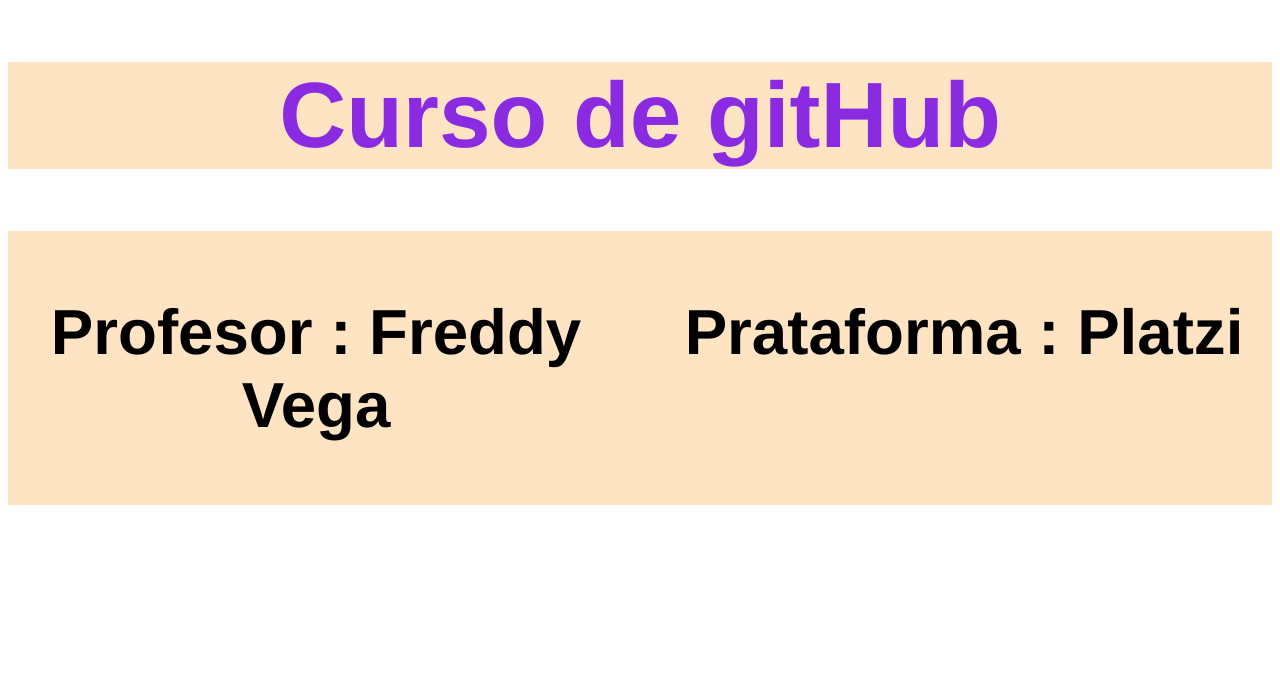
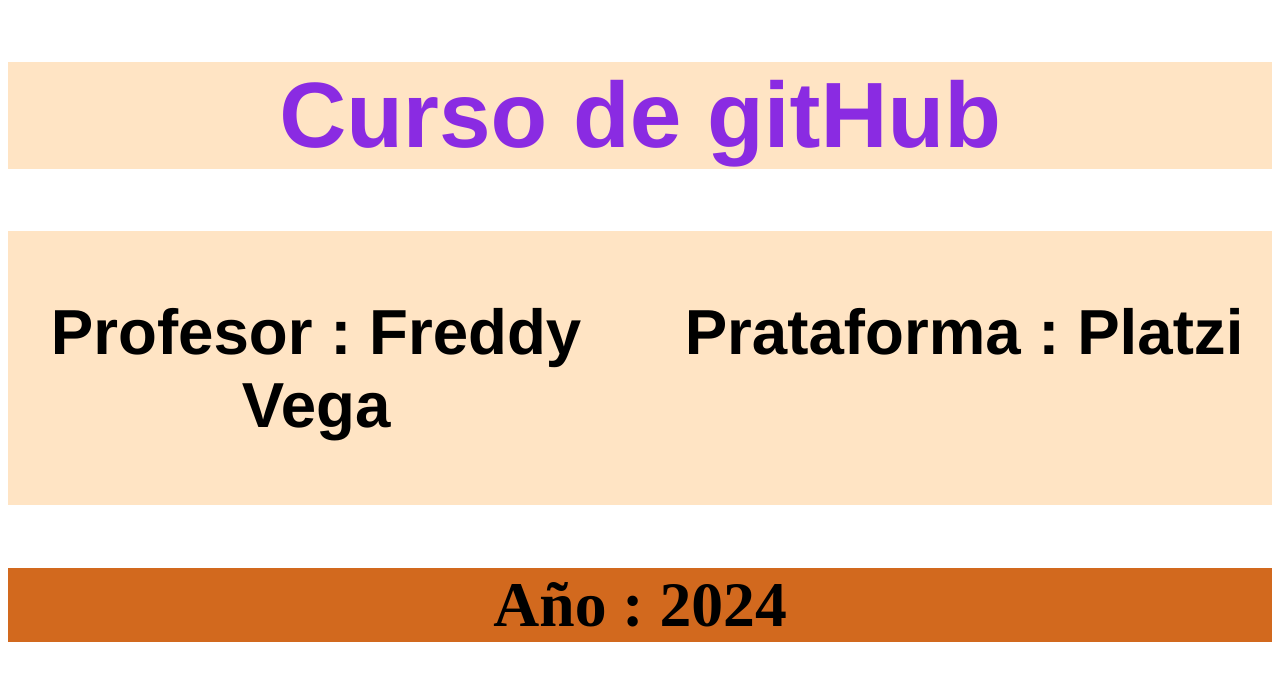
Before and after one commit to DiegoCuaycal/cursoGitHub, a plain HTML site: page index.html in a window 1280 px wide. Drawn offline with Linux system fonts and the light colour scheme.

Commit message:
Año del curso

```diff
--- a/css/style.css
+++ b/css/style.css
@@ -18,3 +18,9 @@
     font-family: 'Franklin Gothic Medium', 'Arial Narrow', Arial, sans-serif;
     background-color: bisque;
 }
+
+.año{
+    text-align: center;
+    background-color: chocolate;
+    font-size: 3.4rem;
+}
--- a/index.html
+++ b/index.html
@@ -14,6 +14,10 @@
             <h3 >Prataforma : Platzi</h3>
         </div>
 
+        <div class="año">
+            <h3> Año : 2024</h3>
+        </div>
+
     </header>
 
 </body>
```
